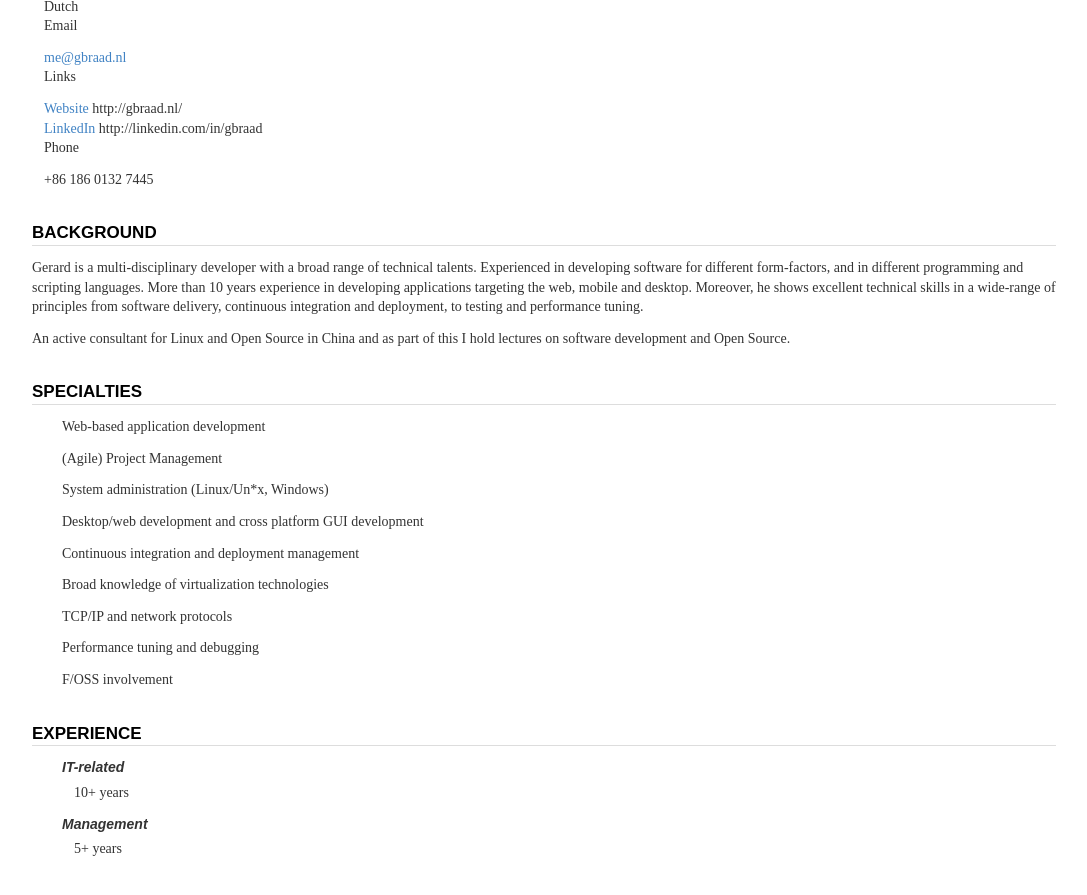
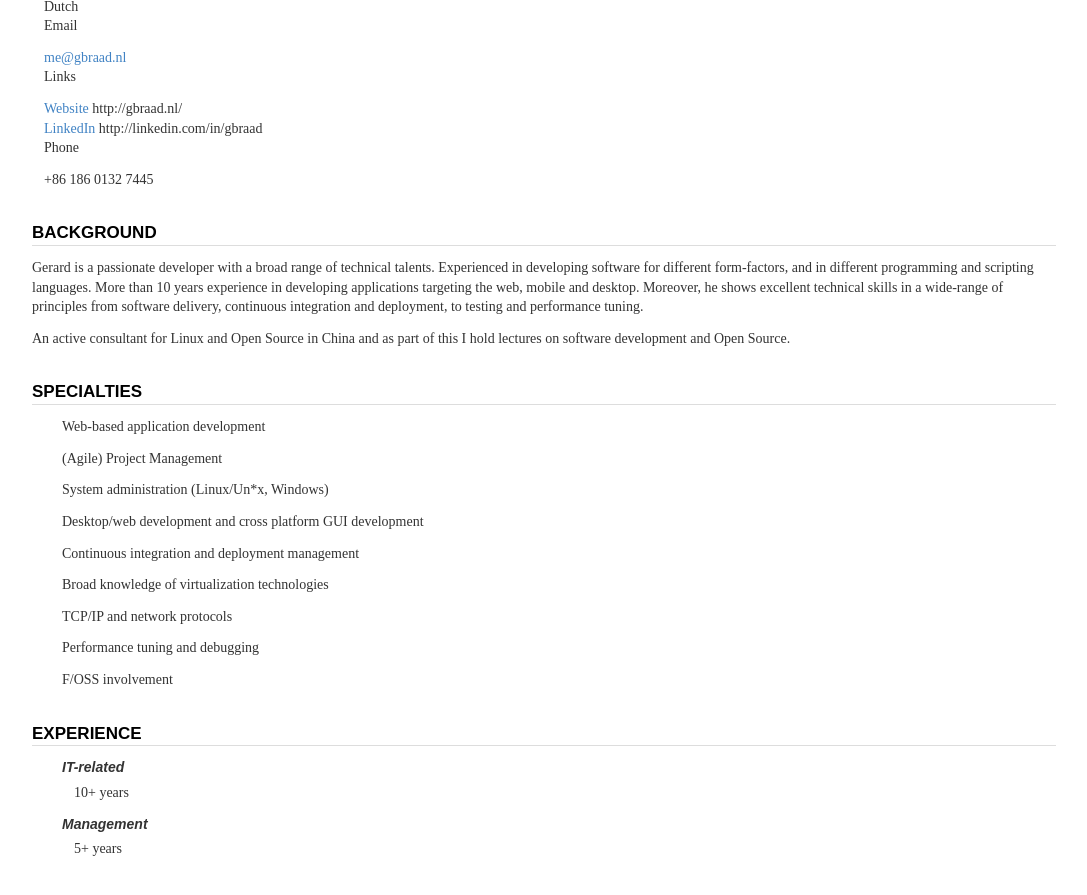
Before and after one commit to gbraad/resume, a Jekyll site: the page built from resume.md, in a window 1280 px wide and 900 px high, scrolled down 646 px. Shown: the top 895 px of the window, without its empty margins (96-1183 px from the left). Built offline with Jekyll 4.4.1, drawn with Linux system fonts in a browser that asks for light colours; Markdown is read by kramdown in place of the engine named in the settings.

Commit message:
Simplify intro

```diff
--- a/resume.md
+++ b/resume.md
@@ -28,7 +28,7 @@ Phone
 
 ## Background
 
-  Gerard is a multi-disciplinary developer with a broad range of technical talents. Experienced in developing software for different form-factors, and in different programming and scripting languages. More than 10 years experience in developing applications targeting the web, mobile and desktop. Moreover, he shows excellent technical skills in a wide-range of principles from software delivery, continuous integration and deployment, to testing and performance tuning.
+  Gerard is a passionate developer with a broad range of technical talents. Experienced in developing software for different form-factors, and in different programming and scripting languages. More than 10 years experience in developing applications targeting the web, mobile and desktop. Moreover, he shows excellent technical skills in a wide-range of principles from software delivery, continuous integration and deployment, to testing and performance tuning.
 
   An active consultant for Linux and Open Source in China and as part of this I hold lectures on software development and Open Source.
 
```
